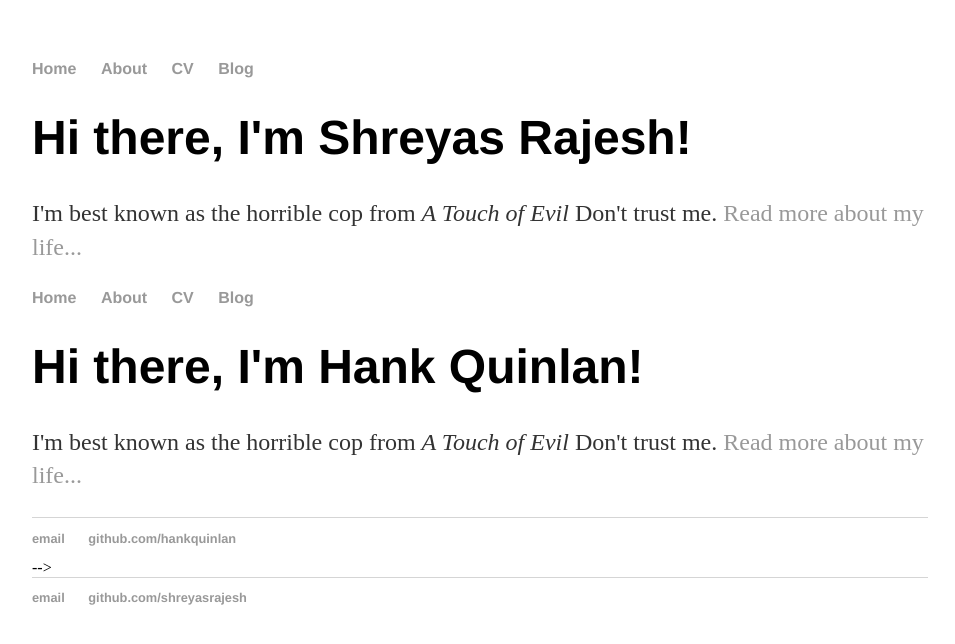
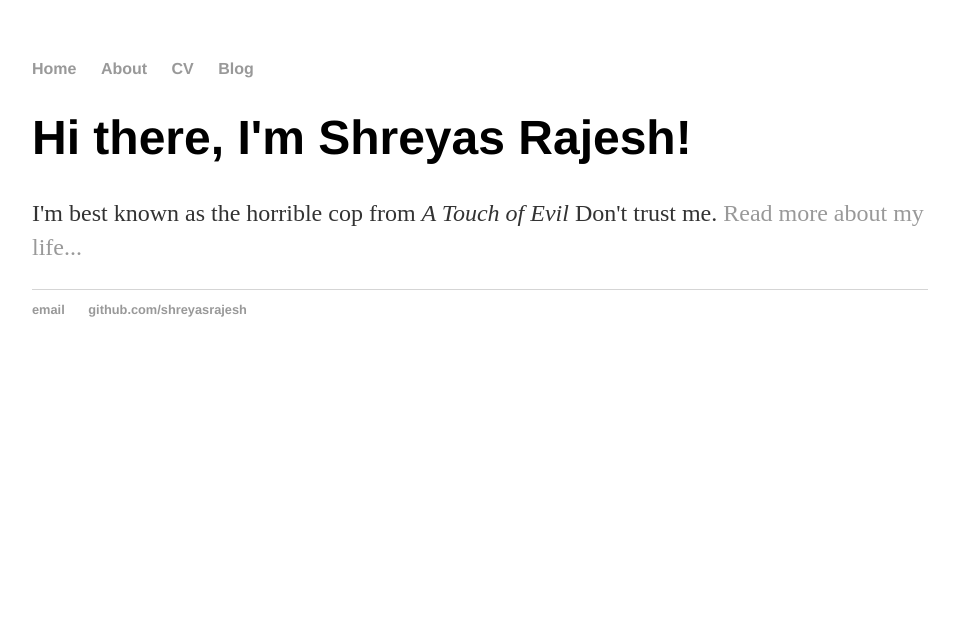
Before and after one commit to shreyasrajesh/shreyas_website_old, a Jekyll site: the page built from index.html, in a window 1280 px wide. Shown: the top 644 px of the page, without its empty margins (160-1115 px from the left). Built offline with Jekyll 4.4.1, drawn with Linux system fonts in a browser that asks for light colours.

Commit message:
Update index.html

```diff
--- a/index.html
+++ b/index.html
@@ -1,40 +1,8 @@
 ---
 layout: default
-title: Hank Quinlan, Horrible Cop
+title: Shreyas Rajesh
 ---
 <div class="blurb">
 	<h1>Hi there, I'm Shreyas Rajesh!</h1>
 	<p>I'm best known as the horrible cop from <em>A Touch of Evil</em> Don't trust me. <a href="/about">Read more about my life...</a></p>
 </div><!-- /.blurb -->
-<!--
-<!DOCTYPE html>
-<html>
-	<head>
-		<title>Hank Quinlan, Horrible Cop</title>
-		<!-- link to main stylesheet -->
-		<link rel="stylesheet" type="text/css" href="/css/main.css">
-	</head>
-	<body>
-		<nav>
-    		<ul>
-        		<li><a href="/">Home</a></li>
-	        	<li><a href="/about">About</a></li>
-        		<li><a href="/cv">CV</a></li>
-        		<li><a href="/blog">Blog</a></li>
-    		</ul>
-		</nav>
-		<div class="container">
-    		<div class="blurb">
-        		<h1>Hi there, I'm Hank Quinlan!</h1>
-				<p>I'm best known as the horrible cop from <em>A Touch of Evil</em> Don't trust me. <a href="/about">Read more about my life...</a></p>
-    		</div><!-- /.blurb -->
-		</div><!-- /.container -->
-		<footer>
-    		<ul>
-        		<li><a href="mailto:hankquinlanhub@gmail.com">email</a></li>
-        		<li><a href="https://github.com/hankquinlan">github.com/hankquinlan</a></li>
-			</ul>
-		</footer>
-	</body>
-</html>
--->
```
